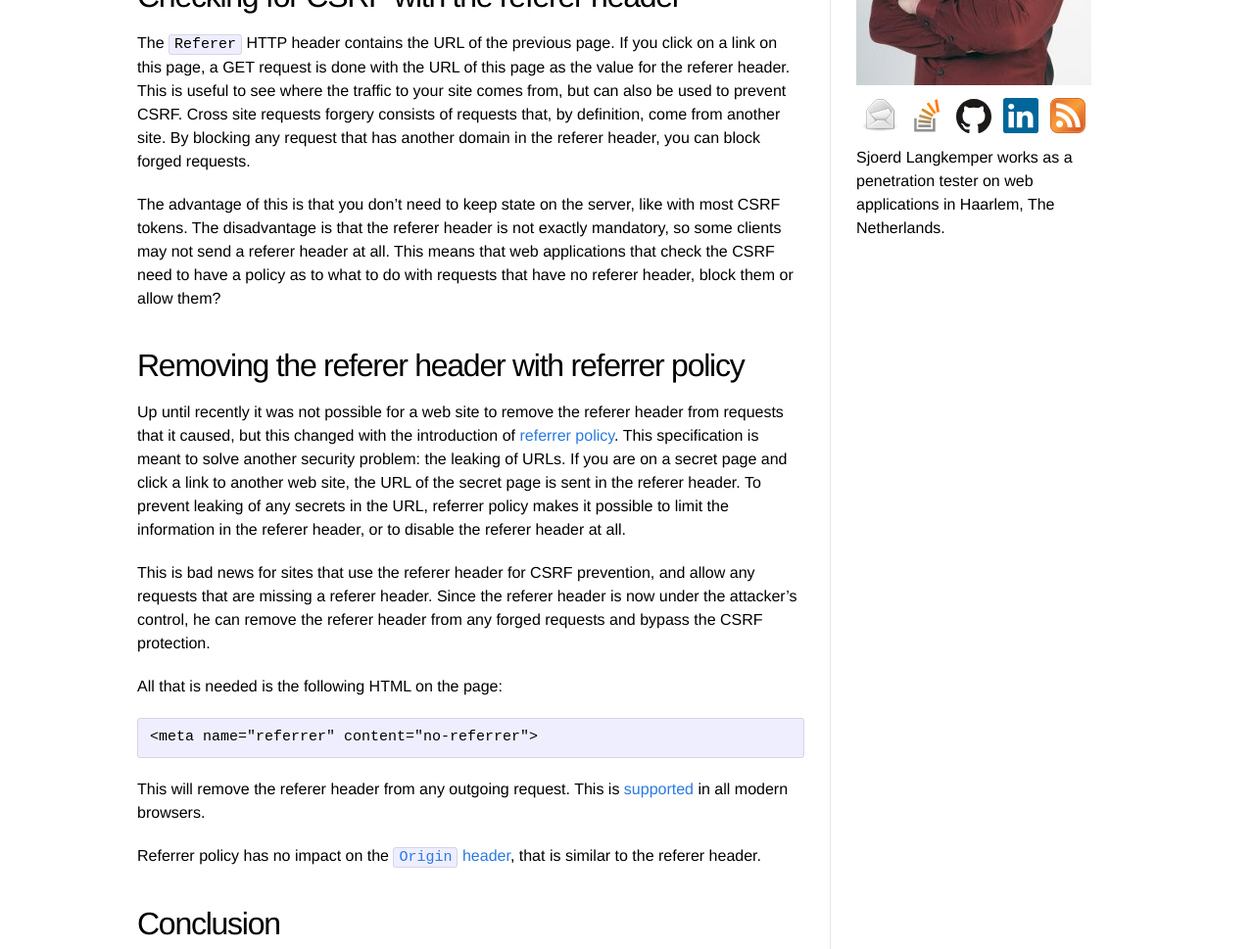
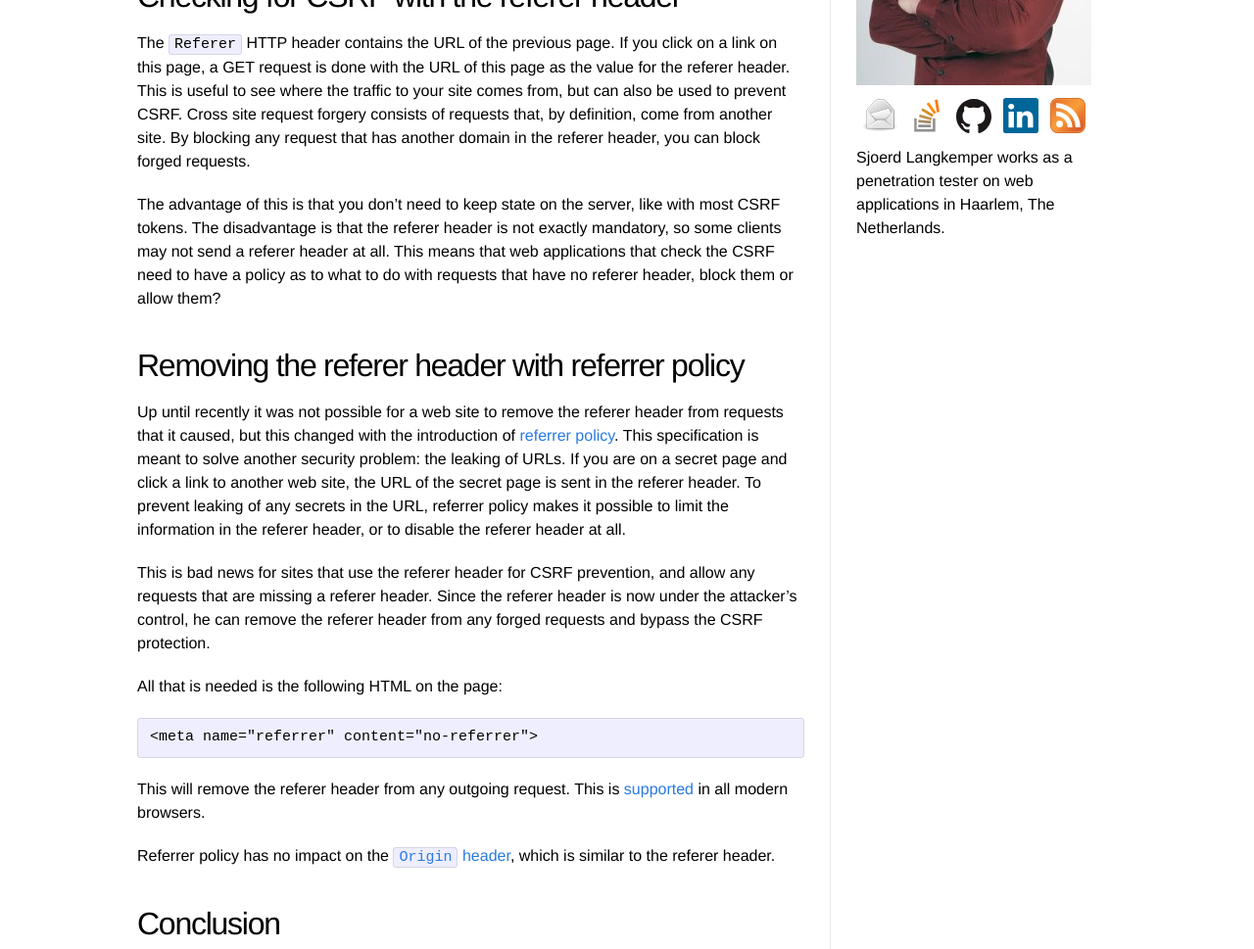
Before and after one commit to Sjord/Sjord.github.io, a Jekyll site: the page built from _posts/2017-04-17-bypass-csrf-check-using-referrer-policy.md, in a window 1280 px wide. Shown: the part 428-1397 px from the top of the page at 98% size. Built offline with Jekyll 4.4.1, drawn with Linux system fonts in a browser that asks for light colours.

Commit message:
Small fixes

```diff
--- a/_posts/2017-04-17-bypass-csrf-check-using-referrer-policy.md
+++ b/_posts/2017-04-17-bypass-csrf-check-using-referrer-policy.md
@@ -9,7 +9,7 @@
 
 ## Checking for CSRF with the referer header
 
-The `Referer` HTTP header contains the URL of the previous page. If you click on a link on this page, a GET request is done with the URL of this page as the value for the referer header. This is useful to see where the traffic to your site comes from, but can also be used to prevent CSRF. Cross site requests forgery consists of requests that, by definition, come from another site. By blocking any request that has another domain in the referer header, you can block forged requests.
+The `Referer` HTTP header contains the URL of the previous page. If you click on a link on this page, a GET request is done with the URL of this page as the value for the referer header. This is useful to see where the traffic to your site comes from, but can also be used to prevent CSRF. Cross site request forgery consists of requests that, by definition, come from another site. By blocking any request that has another domain in the referer header, you can block forged requests.
 
 The advantage of this is that you don't need to keep state on the server, like with most CSRF tokens. The disadvantage is that the referer header is not exactly mandatory, so some clients may not send a referer header at all. This means that web applications that check the CSRF need to have a policy as to what to do with requests that have no referer header, block them or allow them?
 
@@ -25,7 +25,7 @@
 
 This will remove the referer header from any outgoing request. This is [supported](http://caniuse.com/#feat=referrer-policy) in all modern browsers.
 
-Referrer policy has no impact on the [`Origin` header](https://developer.mozilla.org/en-US/docs/Web/HTTP/Headers/Origin), that is similar to the referer header.
+Referrer policy has no impact on the [`Origin` header](https://developer.mozilla.org/en-US/docs/Web/HTTP/Headers/Origin), which is similar to the referer header.
 
 ## Conclusion
 
```
